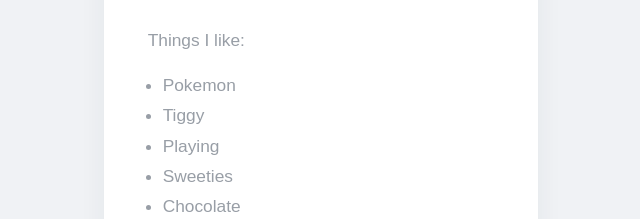
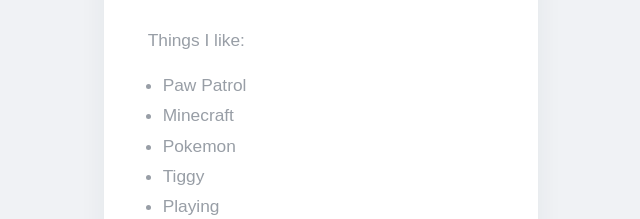
Before and after one commit to broad-fun/morgan, a website built with Parcel: page src/index.html in a window 1280 px wide. Shown: the part 733-952 px from the top of the page, 319-959 px from the left. Built offline with nearby package versions, Linux system fonts and the light colour scheme.

Commit message:
Update index.html
Adding new interests

```diff
--- a/src/index.html
+++ b/src/index.html
@@ -71,6 +71,8 @@
               Things I like:
             </p>
             <ul>
+              <li>Paw Patrol</li>
+              <li>Minecraft</li>
               <li>Pokemon</li>
               <li>Tiggy</li>
               <li>Playing</li>
```
